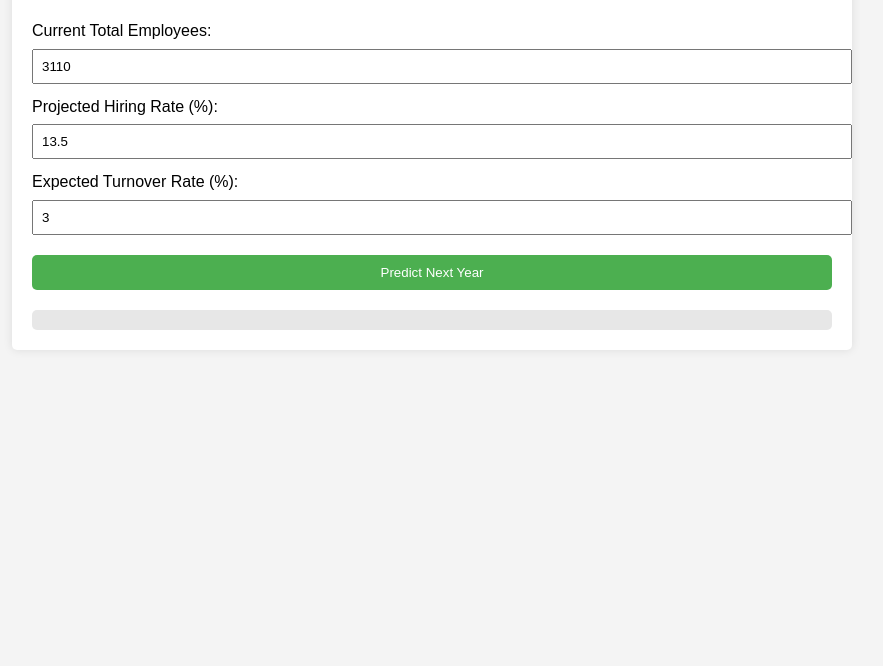
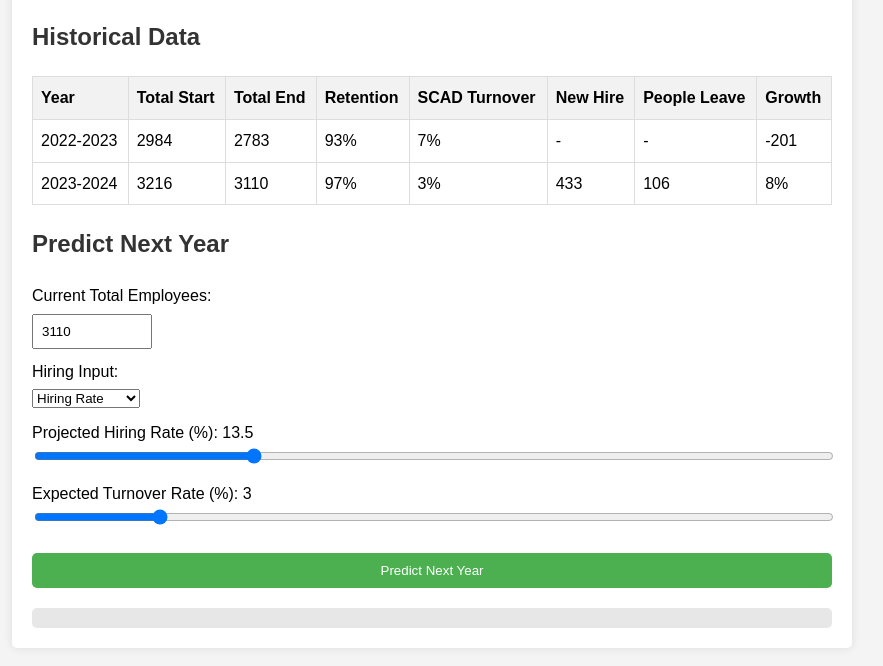
Before and after one commit to mataleogml/HRDashboard, a plain HTML site: page index.html in a window 1280 px wide. Shown: the part 116-782 px from the top of the page, without its empty margins (208-1091 px from the left). Drawn offline with Linux system fonts and the light colour scheme.

Commit message:
Historical Data Comparison and Enhanced Input Controls
Add a spreadsheet view for historical data above the current data to enable side-by-side comparison.

Implement linked options for Hiring Rate and Hiring Number, ensuring changes to one update the other. Replace all rate inputs with sliders for improved user interaction.

```diff
--- a/index.html
+++ b/index.html
@@ -20,17 +20,33 @@
             border-radius: 5px;
             box-shadow: 0 0 10px rgba(0,0,0,0.1);
         }
-        h1 {
+        h1, h2 {
             color: #333;
+        }
+        table {
+            width: 100%;
+            border-collapse: collapse;
+            margin-bottom: 20px;
+        }
+        th, td {
+            border: 1px solid #ddd;
+            padding: 8px;
+            text-align: left;
+        }
+        th {
+            background-color: #f2f2f2;
         }
         label {
             display: block;
             margin-top: 10px;
         }
-        input {
-            width: 100%;
+        input[type="number"] {
+            width: 100px;
             padding: 8px;
             margin-top: 5px;
+        }
+        input[type="range"] {
+            width: 100%;
         }
         button {
             display: block;
@@ -57,14 +73,44 @@
 <body>
     <div class="container">
         <h1>Employee Prediction Dashboard</h1>
+
+        <h2>Historical Data</h2>
+        <table id="historicalData">
+            <tr>
+                <th>Year</th>
+                <th>Total Start</th>
+                <th>Total End</th>
+                <th>Retention</th>
+                <th>SCAD Turnover</th>
+                <th>New Hire</th>
+                <th>People Leave</th>
+                <th>Growth</th>
+            </tr>
+            <!-- Data rows will be inserted here by JavaScript -->
+        </table>
+
+        <h2>Predict Next Year</h2>
         <label for="currentTotal">Current Total Employees:</label>
         <input type="number" id="currentTotal" value="3110">
 
-        <label for="hiringRate">Projected Hiring Rate (%):</label>
-        <input type="number" id="hiringRate" min="0" max="100" step="0.1" value="13.5">
+        <label for="hiringChoice">Hiring Input:</label>
+        <select id="hiringChoice" onchange="toggleHiringInput()">
+            <option value="rate">Hiring Rate</option>
+            <option value="number">Hiring Number</option>
+        </select>
 
-        <label for="turnoverRate">Expected Turnover Rate (%):</label>
-        <input type="number" id="turnoverRate" min="0" max="100" step="0.1" value="3">
+        <div id="hiringRateDiv">
+            <label for="hiringRate">Projected Hiring Rate (%): <span id="hiringRateValue">13.5</span></label>
+            <input type="range" id="hiringRate" min="0" max="50" step="0.1" value="13.5" oninput="updateHiringRate()">
+        </div>
+
+        <div id="hiringNumberDiv" style="display:none;">
+            <label for="hiringNumber">Projected New Hires:</label>
+            <input type="number" id="hiringNumber" value="420">
+        </div>
+
+        <label for="turnoverRate">Expected Turnover Rate (%): <span id="turnoverRateValue">3</span></label>
+        <input type="range" id="turnoverRate" min="0" max="20" step="0.1" value="3" oninput="updateTurnoverRate()">
 
         <button onclick="predictEmployees()">Predict Next Year</button>
 
@@ -72,12 +118,48 @@
     </div>
 
     <script>
+        const historicalData = [
+            { year: "2022-2023", totalStart: 2984, totalEnd: 2783, retention: "93%", scadTurnover: "7%", newHire: "-", peopleLeave: "-", growth: "-201" },
+            { year: "2023-2024", totalStart: 3216, totalEnd: 3110, retention: "97%", scadTurnover: "3%", newHire: 433, peopleLeave: 106, growth: "8%" }
+        ];
+
+        function populateHistoricalData() {
+            const table = document.getElementById('historicalData');
+            historicalData.forEach(row => {
+                const tr = table.insertRow();
+                Object.values(row).forEach(value => {
+                    const td = tr.insertCell();
+                    td.textContent = value;
+                });
+            });
+        }
+
+        function toggleHiringInput() {
+            const choice = document.getElementById('hiringChoice').value;
+            document.getElementById('hiringRateDiv').style.display = choice === 'rate' ? 'block' : 'none';
+            document.getElementById('hiringNumberDiv').style.display = choice === 'number' ? 'block' : 'none';
+        }
+
+        function updateHiringRate() {
+            document.getElementById('hiringRateValue').textContent = document.getElementById('hiringRate').value;
+        }
+
+        function updateTurnoverRate() {
+            document.getElementById('turnoverRateValue').textContent = document.getElementById('turnoverRate').value;
+        }
+
         function predictEmployees() {
             const currentTotal = parseFloat(document.getElementById('currentTotal').value);
-            const hiringRate = parseFloat(document.getElementById('hiringRate').value) / 100;
             const turnoverRate = parseFloat(document.getElementById('turnoverRate').value) / 100;
 
-            const newHires = Math.round(currentTotal * hiringRate);
+            let newHires;
+            if (document.getElementById('hiringChoice').value === 'rate') {
+                const hiringRate = parseFloat(document.getElementById('hiringRate').value) / 100;
+                newHires = Math.round(currentTotal * hiringRate);
+            } else {
+                newHires = parseInt(document.getElementById('hiringNumber').value);
+            }
+
             const leavers = Math.round(currentTotal * turnoverRate);
             const nextYearTotal = currentTotal + newHires - leavers;
             const growthRate = ((nextYearTotal - currentTotal) / currentTotal * 100).toFixed(1);
@@ -91,6 +173,11 @@
                 <p>Growth Rate: ${growthRate}%</p>
             `;
         }
+
+        // Initialize the page
+        populateHistoricalData();
+        updateHiringRate();
+        updateTurnoverRate();
     </script>
 </body>
 </html>
```
